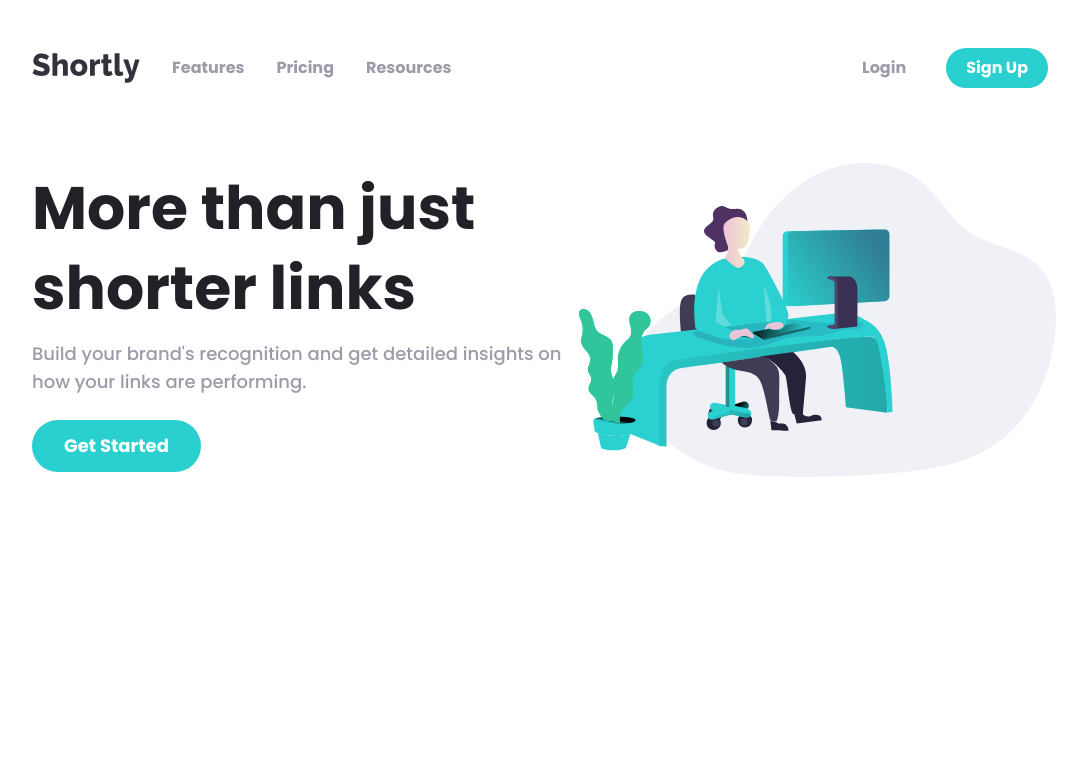
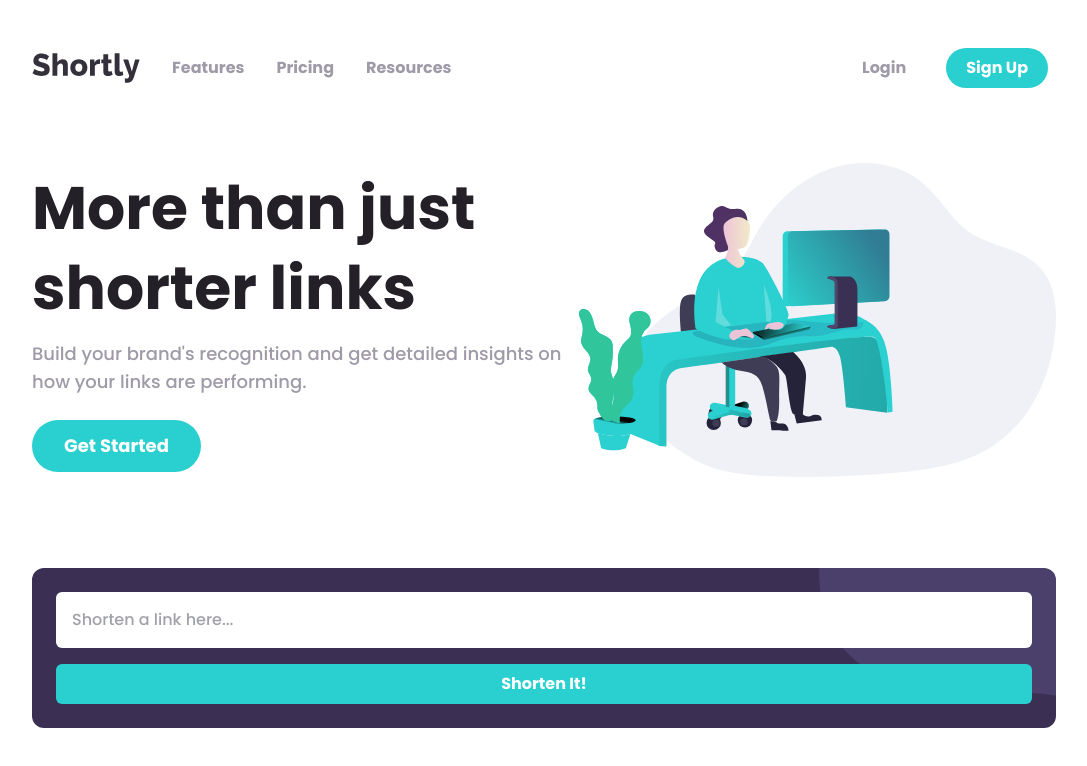
Before and after one commit to danidz96/url-shortening-api, a Next.js app: page / in a window 1280 px wide. Shown: the top 766 px of the page, without its empty margins (96-1183 px from the left). Built offline with nearby package versions, Linux system fonts and the light colour scheme.

Commit message:
create shortener component

```diff
--- /dev/null
+++ b/components/Shortener/Shortener.js
@@ -0,0 +1,19 @@
+import Button from 'components/Button/Button';
+
+function Shortener() {
+  return (
+    <section className="max-w-7xl mx-auto my-16 w-4/5">
+      <div className="bg-violet bg-shorten-mobile bg-no-repeat bg-right-top p-6 rounded-xl flex flex-col space-y-4">
+        <input
+          type="text"
+          aria-label="Link Input"
+          placeholder="Shorten a link here..."
+          className="p-4 rounded-md"
+        />
+        <Button className="rounded-md">Shorten It!</Button>
+      </div>
+    </section>
+  );
+}
+
+export default Shortener;
--- a/pages/index.js
+++ b/pages/index.js
@@ -1,6 +1,7 @@
 import Head from 'next/head';
 import Nav from 'components/Nav/Nav';
 import Header from 'components/Header/Header';
+import Shortener from 'components/Shortener/Shortener';
 
 export default function Home() {
   return (
@@ -15,6 +16,9 @@ export default function Home() {
       </Head>
       <Nav />
       <Header />
+      <div className="">
+        <Shortener />
+      </div>
     </div>
   );
 }
```
